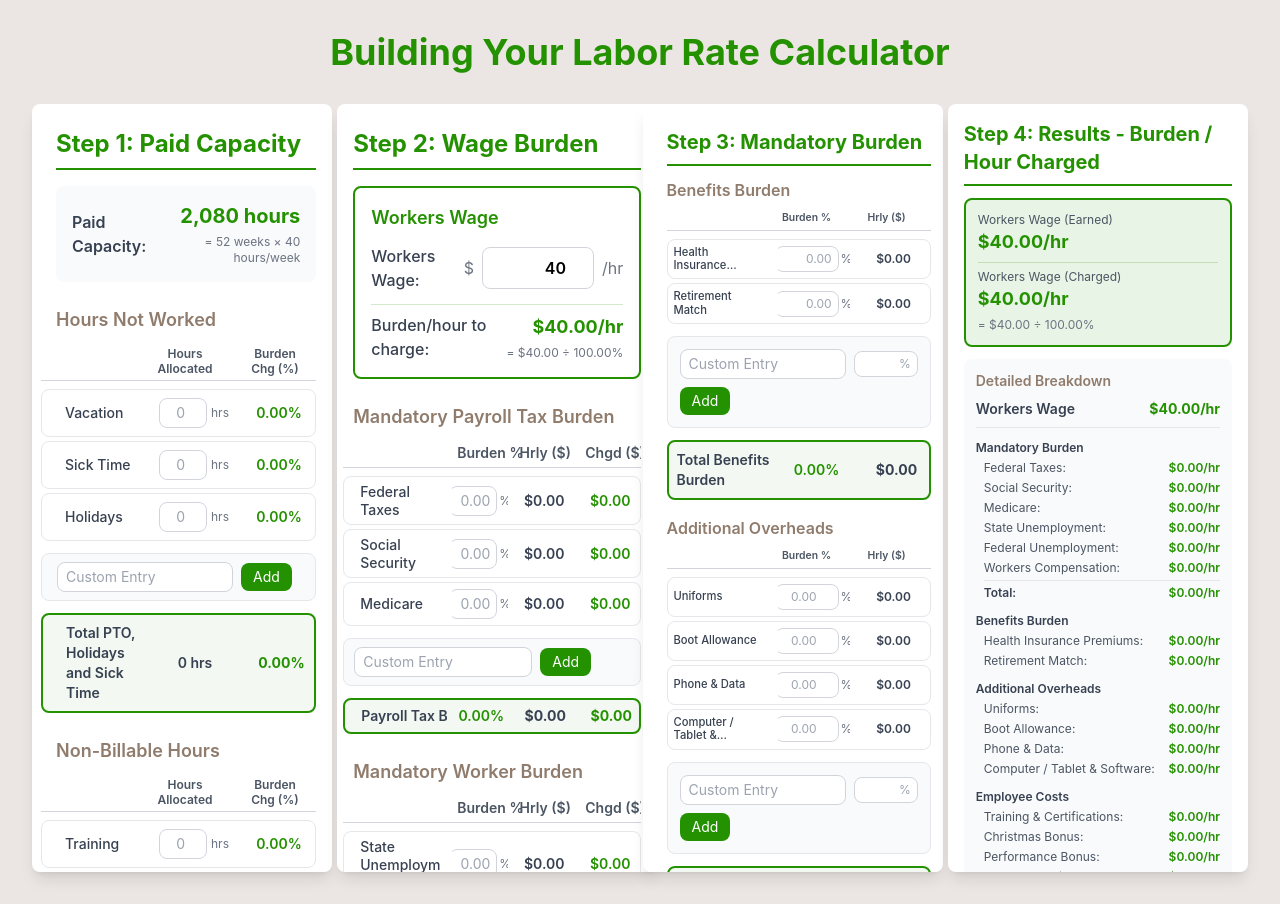
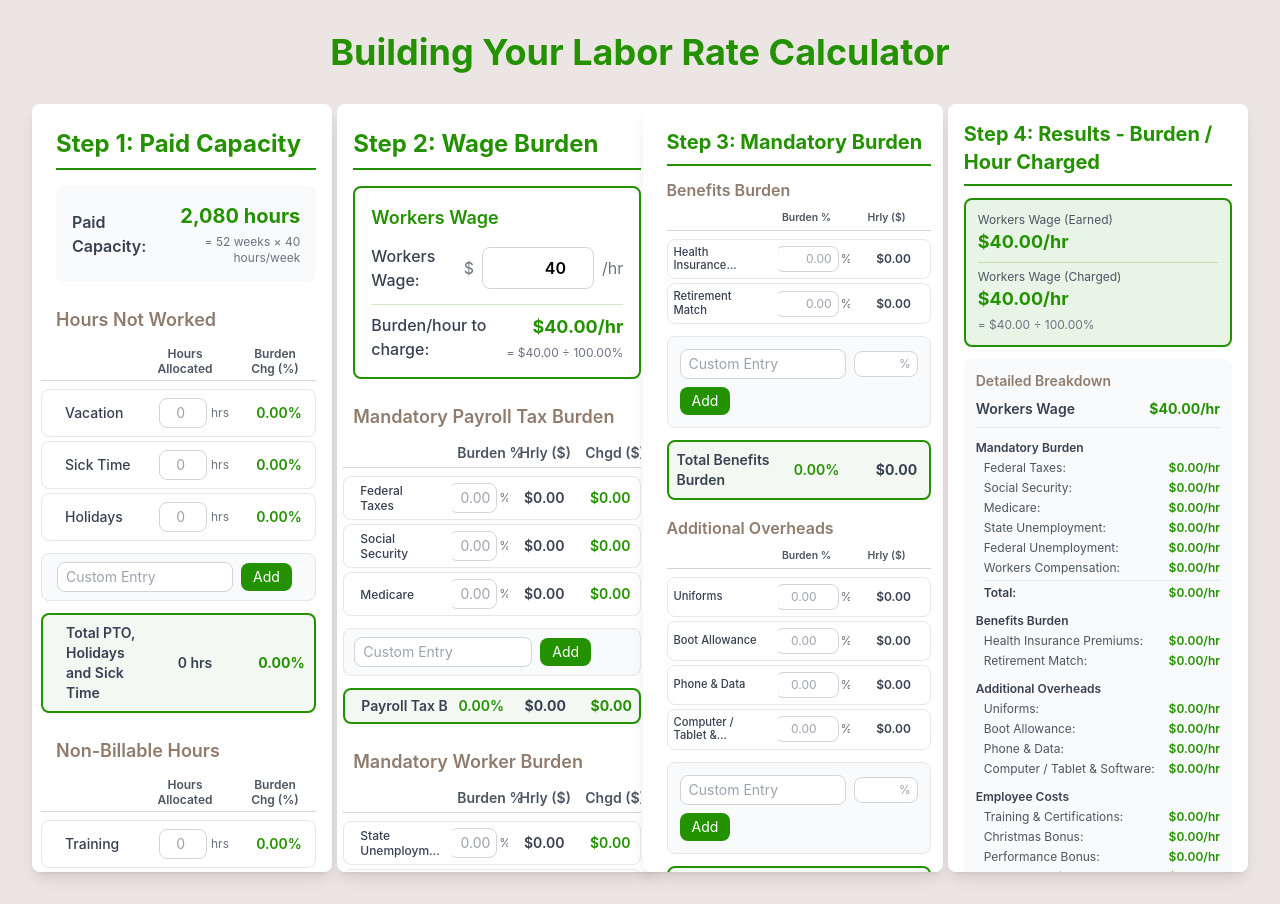
Before and after one commit to KayFernPR/Time-Material-Calculator, a React (Vite) app: page / in a window 1280 px wide. Built offline with nearby package versions, Linux system fonts and the light colour scheme.

Commit message:
Step 2: smaller row labels, max 2 lines
Made-with: Cursor

```diff
--- a/src/components/LaborRateCalculator.jsx
+++ b/src/components/LaborRateCalculator.jsx
@@ -795,7 +795,7 @@ function LaborRateCalculator() {
                     const charged = safeCalculations.payrollTaxCharged[option.id] || 0
                     return (
                       <div key={option.id} className="grid grid-cols-[minmax(6rem,1fr)_3.5rem_3.75rem_3.75rem] gap-1.5 items-center p-1.5 border border-gray-200 rounded-lg hover:bg-gray-50 min-w-0 overflow-hidden -ml-[10px]">
-                        <label className="text-gray-700 font-medium break-words min-w-0 whitespace-pre-line overflow-hidden ml-[10px] leading-tight text-sm">
+                        <label className="text-gray-700 font-medium break-words min-w-0 whitespace-pre-line overflow-hidden ml-[10px] leading-tight text-xs line-clamp-2">
                           {option.label}
                         </label>
                         <div className="flex items-center justify-center min-w-0 px-0.5 overflow-hidden">
@@ -827,7 +827,7 @@ function LaborRateCalculator() {
                     return (
                       <div key={field.id} className="grid grid-cols-[minmax(6rem,1fr)_3.5rem_3.75rem_3.75rem] gap-1.5 items-center p-1.5 border border-gray-200 rounded-lg hover:bg-gray-50 min-w-0 overflow-hidden -ml-[10px]">
                         <div className="flex items-center gap-1.5 min-w-0 overflow-hidden ml-[10px]">
-                          <label className="text-gray-700 font-medium break-words min-w-0 whitespace-pre-line overflow-hidden leading-tight text-sm">
+                          <label className="text-gray-700 font-medium break-words min-w-0 whitespace-pre-line overflow-hidden leading-tight text-xs line-clamp-2">
                             {field.label}
                           </label>
                           <button
@@ -922,7 +922,7 @@ function LaborRateCalculator() {
                     const charged = safeCalculations.workerBurdenCharged[option.id] || 0
                     return (
                       <div key={option.id} className="grid grid-cols-[minmax(6rem,1fr)_3.5rem_3.75rem_3.75rem] gap-1.5 items-center p-1.5 border border-gray-200 rounded-lg hover:bg-gray-50 min-w-0 overflow-hidden -ml-[10px]">
-                        <label className="text-gray-700 font-medium break-words min-w-0 whitespace-pre-line overflow-hidden ml-[10px] leading-tight text-sm">
+                        <label className="text-gray-700 font-medium break-words min-w-0 whitespace-pre-line overflow-hidden ml-[10px] leading-tight text-xs line-clamp-2">
                           {option.label}
                         </label>
                         <div className="flex items-center justify-center min-w-0 px-0.5 overflow-hidden">
@@ -954,7 +954,7 @@ function LaborRateCalculator() {
                     return (
                       <div key={field.id} className="grid grid-cols-[minmax(6rem,1fr)_3.5rem_3.75rem_3.75rem] gap-1.5 items-center p-1.5 border border-gray-200 rounded-lg hover:bg-gray-50 min-w-0 overflow-hidden -ml-[10px]">
                         <div className="flex items-center gap-1.5 min-w-0 overflow-hidden ml-[10px]">
-                          <label className="text-gray-700 font-medium break-words min-w-0 whitespace-pre-line overflow-hidden leading-tight text-sm">
+                          <label className="text-gray-700 font-medium break-words min-w-0 whitespace-pre-line overflow-hidden leading-tight text-xs line-clamp-2">
                             {field.label}
                           </label>
                           <button
```
